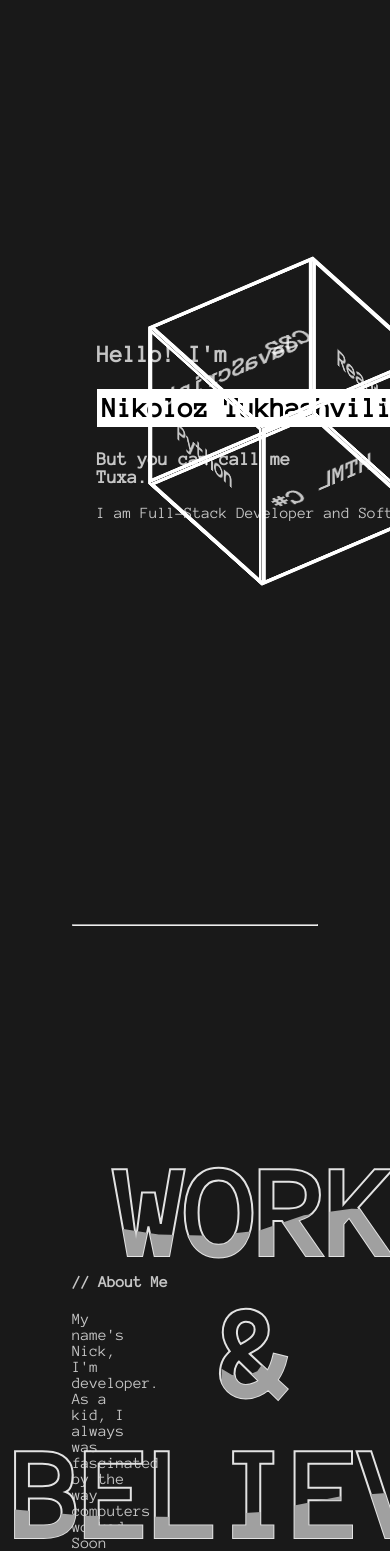
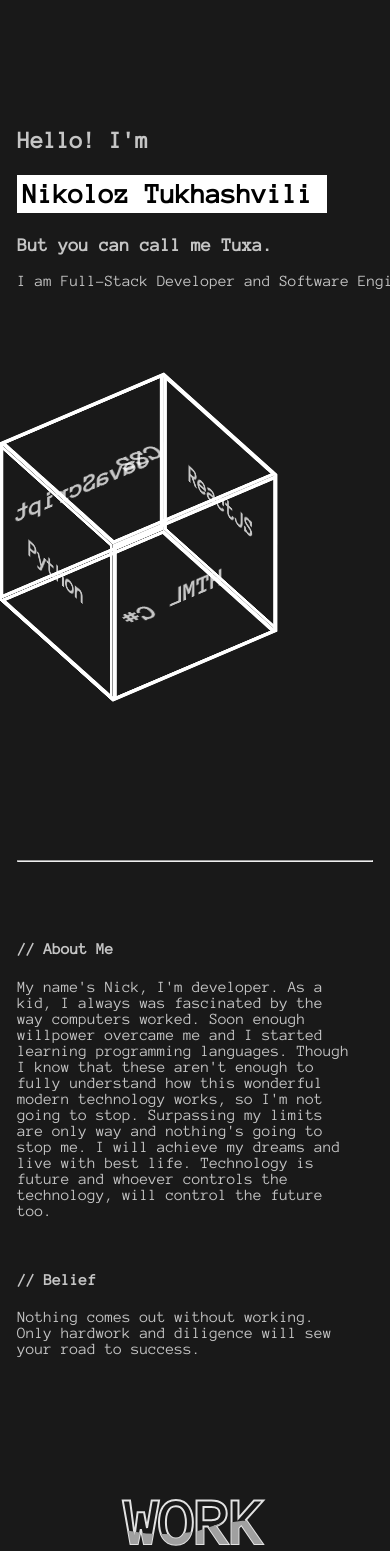
Before and after one commit to Tuxa4Life/PersonalWebisite, a React (Create React App) app: page / in a window 390 px wide. Shown: the top 1551 px of the page. Built offline with nearby package versions, Linux system fonts and the light colour scheme.

Commit message:
Added Responsiveness

```diff
--- a/src/App.jsx
+++ b/src/App.jsx
@@ -3,6 +3,7 @@ import Hello from "./Components/Hello";
 import Cube from "./Components/Cube";
 import WavyText from "./Components/WavyText";
 import Icon from "./Components/Icon";
+import WaveFooter from "./Components/WaveFooter";
 import styles from './Assets/Styles/App.css'
 
 const App = () => {
@@ -54,38 +55,7 @@ const App = () => {
                     <h4>"Any fool can write code that a computer can understand. Good programmers write code that humans can understand." <br /> - Martin Fowler</h4>
                 </div>
             </section>
-            <footer>
-
-                <div className="header">
-                <div>
-                <svg className="waves" xmlns="http://www.w3.org/2000/svg" xmlnsXlink="http://www.w3.org/1999/xlink"
-                viewBox="0 24 150 28" preserveAspectRatio="none" shapeRendering="auto">
-                <defs>
-                <path id="gentle-wave" d="M-160 44c30 0 58-18 88-18s 58 18 88 18 58-18 88-18 58 18 88 18 v44h-352z" />
-                </defs>
-                <g className="parallax">
-                <use xlinkHref="#gentle-wave" x="48" y="0" fill="rgba(255,255,255,0.7" />
-                <use xlinkHref="#gentle-wave" x="48" y="3" fill="rgba(255,255,255,0.5)" />
-                <use xlinkHref="#gentle-wave" x="48" y="5" fill="rgba(255,255,255,0.3)" />
-                <use xlinkHref="#gentle-wave" x="48" y="7" fill="#fff" />
-                </g>
-                </svg>
-                </div>
-                </div>
-
-                <div className="content flex" style={{
-                    color: 'black',
-                    display: 'flex',
-                    flexDirection: 'column'
-                }}>
-                    <h3>Contact:</h3>
-                    <div className="icons"><Icon href='https://www.facebook.com/tuxa4life' className='fa fa-brands fa-facebook'/>
-                    <Icon href='https://github.com/Tuxa4Life' className='fa fa-brands fa-github'/>
-                    <Icon href='https://www.linkedin.com/in/tuxa4life/' className='fa fa-brands fa-linkedin'/>
-                    <Icon href='https://www.instagram.com/tuxa4life/' className='fa fa-brands fa-instagram'/></div>
-                    <p>nikoloztuxa@gmail.com</p>
-                </div>
-            </footer>
+            <WaveFooter />
         </div>
     )
 }
--- a/src/Assets/Styles/App.css
+++ b/src/Assets/Styles/App.css
@@ -1,16 +1,20 @@
 @import url(https://fonts.googleapis.com/css?family=Anonymous+Pro);
 
 body{
-  height: calc(100vh - 8em);
-  padding: 4em;
   color: rgba(255,255,255,.75);
   font-family: 'Anonymous Pro', monospace;
   background-color: rgb(25,25,25);
+
 }
 
+#root {
+  display: flex;
+  align-items: center;
+  justify-content: center;
+}
 
 .container {
-    width: 100%;
+    width: 90%;
     min-height: 100vh;
 }
 
@@ -47,7 +51,7 @@ body{
 .about-me-content {
     width: 50%;
     height: 60vh;
-    margin-top: 17vh;
+    margin-top: 7vh;
 }
 
 .about-me-content p {
@@ -100,112 +104,64 @@ body{
 }
 
 
-
-
-/* mouse movement */
-
-@keyframes heartbeat {
-0% {
-    transform: translate(-50%, -50%) scale(1);
+@media only screen and (max-width: 1000px) {
+    .container {
+      width: 95%;
     }
-50% {
-    transform: translate(-50%, -50%) scale(1.5);
-}
-100% {
-    transform: translate(-50%, -50%) scale(1);
+    .hello-wrapper {
+      margin-top: 100px;
+      position: relative;
+      width: 100%;
+      display: flex;
+      justify-content: space-evenly;
     }
 
+    .cube {
+      left: unset;
+      top: 45vh;
+    }
+
+    .about-me-wrapper {
+      margin-top: 100px;
+      flex-direction: column;
+    }
+
+    .about-me-content, .wavy-text-container {
+      width: 100%;
+    }
+    .about-me-content {
+      height: unset;
+      margin-top: unset;
+    }
+
+    .about-me-content p {
+      width: 95%;
+    }
+
+    .wavytext {
+      height: unset ;
+    }
+    .wavytext h2 {
+      font-size: 4em;
     }
 
 
-
-
-
-
-
-/* idk what the fuck is going on here */
-.header {
-    position:relative;
-    text-align:center;
-    color:white;
-  }
-  .logo {
-    width:50px;
-    fill:white;
-    padding-right:15px;
-    display:inline-block;
-    vertical-align: middle;
+    .skills {
+      flex-direction: column;
     }
 
-  .inner-header {
-    height:65vh;
-    width:100%;
-    margin: 0;
-    padding: 0;
+    .skills-wrapper {
+      margin-top: 10px;
+      margin-left: 20%;
     }
 
-  .flex { /*Flexbox for containers*/
-    display: flex;
-    justify-content: center;
-    align-items: center;
+    .quote {
+      font-size: unset;
+      margin-top: unset;
+    }
+
+    .quote h4 {
+      width: 100%;
       text-align: center;
     }
-
-  .waves {
-    position:relative;
-    width: 100%;
-    height:15vh;
-    margin-bottom:-7px; /*Fix for safari gap*/
-    min-height:100px;
-    max-height:150px;
 }
-
-  .content {
-    position:relative;
-    height:20vh;
-    text-align:center;
-    background-color: white;
-  }
-
-  /* Animation */
-
-  .parallax > use {
-    animation: move-forever 25s cubic-bezier(.55,.5,.45,.5)     infinite;
-  }
-  .parallax > use:nth-child(1) {
-    animation-delay: -2s;
-    animation-duration: 7s;
-  }
-  .parallax > use:nth-child(2) {
-    animation-delay: -3s;
-    animation-duration: 10s;
-  }
-  .parallax > use:nth-child(3) {
-    animation-delay: -4s;
-    animation-duration: 13s;
-  }
-  .parallax > use:nth-child(4) {
-    animation-delay: -5s;
-    animation-duration: 20s;
-  }
-  @keyframes move-forever {
-    0% {
-     transform: translate3d(-90px,0,0);
-    }
-    100% {
-      transform: translate3d(85px,0,0);
-    }
-  }
-  /*Shrinking for mobile*/
-  @media (max-width: 768px) {
-    .waves {
-      height:40px;
-      min-height:40px;
-    }
-    .content {
-      height:30vh;
-    }
-    h1 {
-      font-size:24px;
-    }
-  }
--- /dev/null
+++ b/src/Assets/Styles/WaveFooter.css
@@ -0,0 +1,85 @@
+.header {
+    position:relative;
+    text-align:center;
+    color:white;
+  }
+  .logo {
+    width:50px;
+    fill:white;
+    padding-right:15px;
+    display:inline-block;
+    vertical-align: middle;
+  }
+
+  .inner-header {
+    height:65vh;
+    width:100%;
+    margin: 0;
+    padding: 0;
+  }
+
+  .flex { /*Flexbox for containers*/
+    display: flex;
+    justify-content: center;
+    align-items: center;
+    text-align: center;
+  }
+
+  .waves {
+    position:relative;
+    width: 100%;
+    height:15vh;
+    margin-bottom:-7px; /*Fix for safari gap*/
+    min-height:100px;
+    max-height:150px;
+  }
+
+  .content {
+    position:relative;
+    height:20vh;
+    text-align:center;
+    background-color: white;
+  }
+
+  /* Animation */
+
+  .parallax > use {
+    animation: move-forever 25s cubic-bezier(.55,.5,.45,.5)     infinite;
+  }
+  .parallax > use:nth-child(1) {
+    animation-delay: -2s;
+    animation-duration: 7s;
+  }
+  .parallax > use:nth-child(2) {
+    animation-delay: -3s;
+    animation-duration: 10s;
+  }
+  .parallax > use:nth-child(3) {
+    animation-delay: -4s;
+    animation-duration: 13s;
+  }
+  .parallax > use:nth-child(4) {
+    animation-delay: -5s;
+    animation-duration: 20s;
+  }
+  @keyframes move-forever {
+    0% {
+     transform: translate3d(-90px,0,0);
+    }
+    100% {
+      transform: translate3d(85px,0,0);
+    }
+  }
+  /*Shrinking for mobile*/
+  @media (max-width: 768px) {
+    .waves {
+      height:40px;
+      min-height:40px;
+    }
+    .content {
+      height:30vh;
+    }
+    h1 {
+      font-size:24px;
+    }
+  }
--- /dev/null
+++ b/src/Components/WaveFooter.jsx
@@ -0,0 +1,42 @@
+import React from "react";
+import Icon from './Icon'
+import styles from '../Assets/Styles/WaveFooter.css'
+
+const WaveFooter = () => {
+    return (
+        <footer style={styles}>
+
+            <div className="header">
+                <div>
+                    <svg className="waves" xmlns="http://www.w3.org/2000/svg" xmlnsXlink="http://www.w3.org/1999/xlink"
+                    viewBox="0 24 150 28" preserveAspectRatio="none" shapeRendering="auto">
+                        <defs>
+                            <path id="gentle-wave" d="M-160 44c30 0 58-18 88-18s 58 18 88 18 58-18 88-18 58 18 88 18 v44h-352z" />
+                        </defs>
+                        <g className="parallax">
+                            <use xlinkHref="#gentle-wave" x="48" y="0" fill="rgba(255,255,255,0.7" />
+                            <use xlinkHref="#gentle-wave" x="48" y="3" fill="rgba(255,255,255,0.5)" />
+                            <use xlinkHref="#gentle-wave" x="48" y="5" fill="rgba(255,255,255,0.3)" />
+                            <use xlinkHref="#gentle-wave" x="48" y="7" fill="#fff" />
+                        </g>
+                    </svg>
+                </div>
+            </div>
+
+            <div className="content flex" style={{
+                color: 'black',
+                display: 'flex',
+                flexDirection: 'column'
+            }}>
+                <h3>Contact:</h3>
+                <div className="icons"><Icon href='https://www.facebook.com/tuxa4life' className='fa fa-brands fa-facebook'/>
+                <Icon href='https://github.com/Tuxa4Life' className='fa fa-brands fa-github'/>
+                <Icon href='https://www.linkedin.com/in/tuxa4life/' className='fa fa-brands fa-linkedin'/>
+                <Icon href='https://www.instagram.com/tuxa4life/' className='fa fa-brands fa-instagram'/></div>
+                <p>nikoloztuxa@gmail.com</p>
+            </div>
+        </footer>
+    )
+}
+
+export default WaveFooter;
--- a/src/Components/WavyText.jsx
+++ b/src/Components/WavyText.jsx
@@ -3,7 +3,7 @@ import styles from '../Assets/Styles/WavyText.css'
 
 const WavyText = ({ content }) => {
     return (
-        <div style={styles} className="content">
+        <div style={styles} className="content wavytext">
             <h2>{ content }</h2>
             <h2>{ content }</h2>
         </div>
```
Lines whose indentation alone changed are shown as unchanged.
